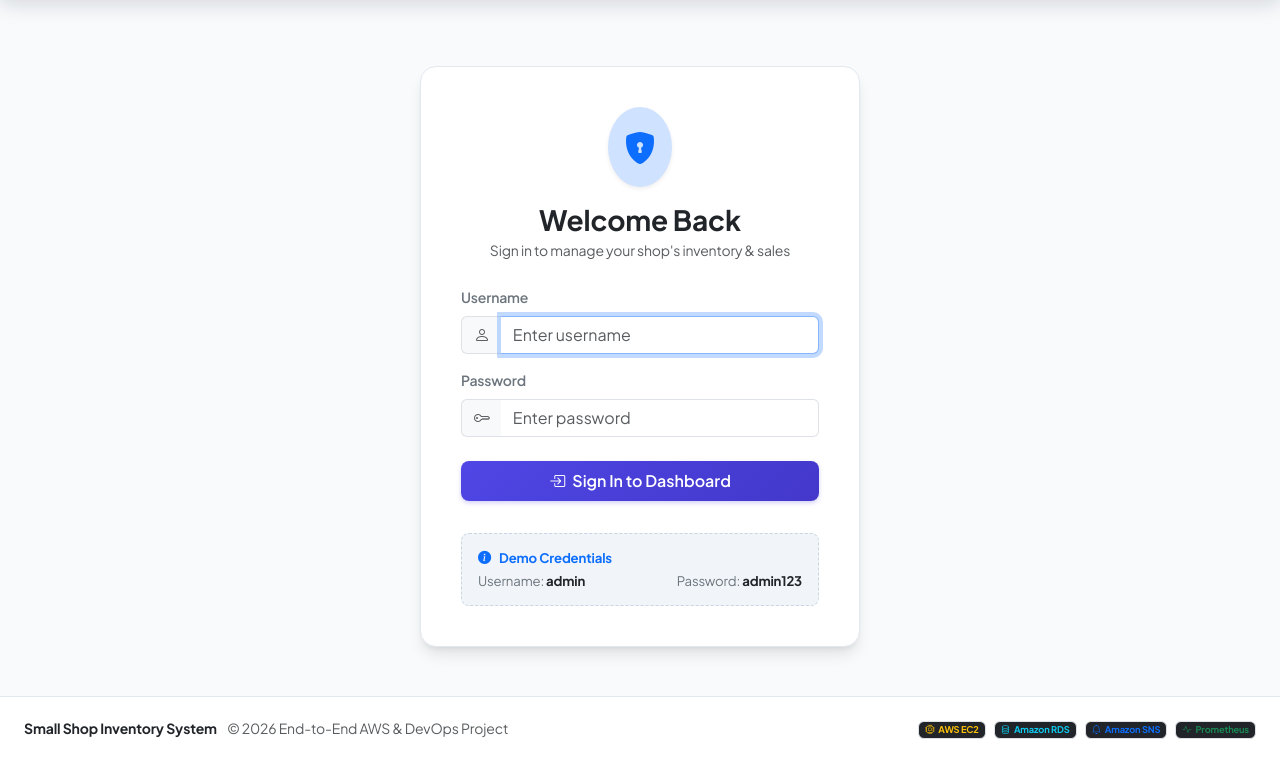
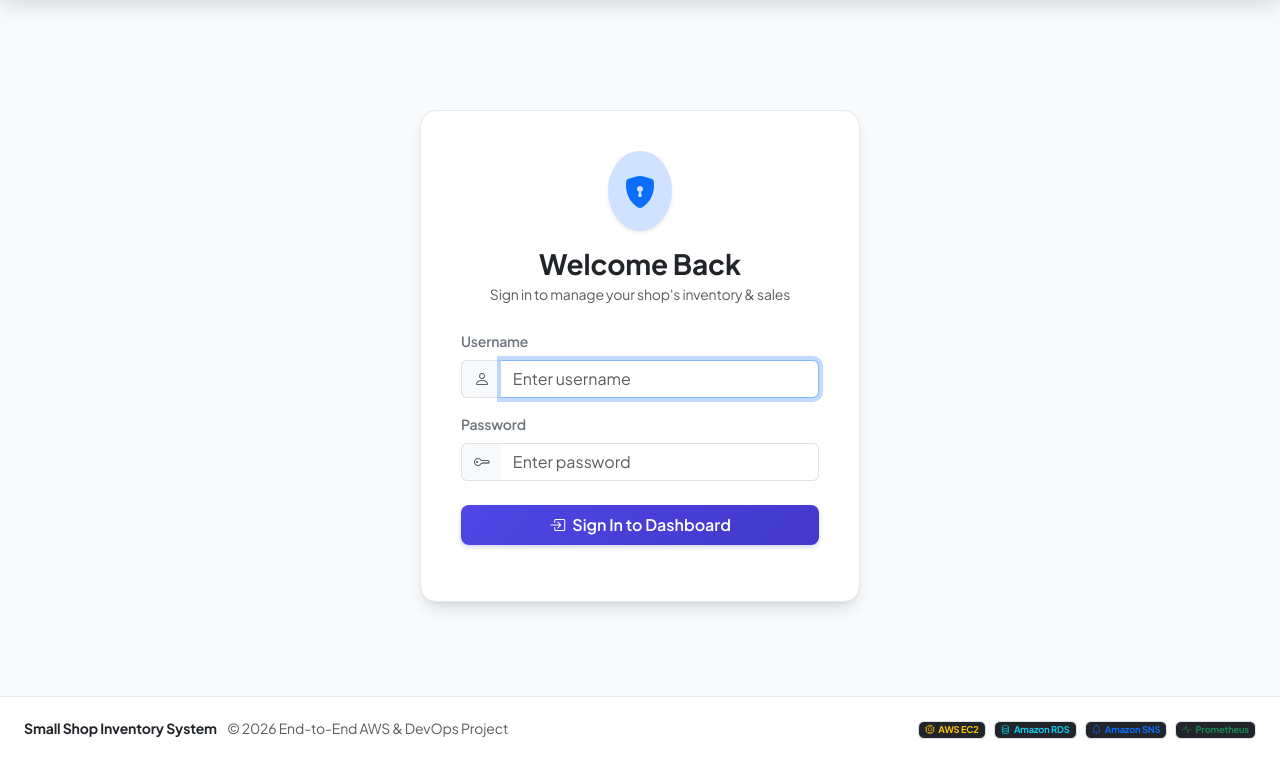
Before and after one commit to sdhanusha2610-ui/small-shop-inventory-management, a Flask app: page /login in a window 1280 px wide. Shown: the part 74-833 px from the top of the page. Run offline with Flask 3, Linux system fonts and the light colour scheme.

Commit message:
style: remove demo credentials helper box from login page

```diff
--- a/app/templates/login.html
+++ b/app/templates/login.html
@@ -36,16 +36,6 @@
                 <i class="bi bi-box-arrow-in-right"></i> Sign In to Dashboard
             </button>
         </form>
-
-        <div class="demo-account-box mt-3 text-secondary">
-            <div class="d-flex align-items-center gap-2 mb-1 text-primary fw-bold">
-                <i class="bi bi-info-circle-fill"></i> Demo Credentials
-            </div>
-            <div class="d-flex justify-content-between mt-1">
-                <span>Username: <strong class="text-dark">admin</strong></span>
-                <span>Password: <strong class="text-dark">admin123</strong></span>
-            </div>
-        </div>
     </div>
 </div>
 {% endblock %}
```
Also changed, not shown: tests/test_auth.py (+1 -1 lines).
